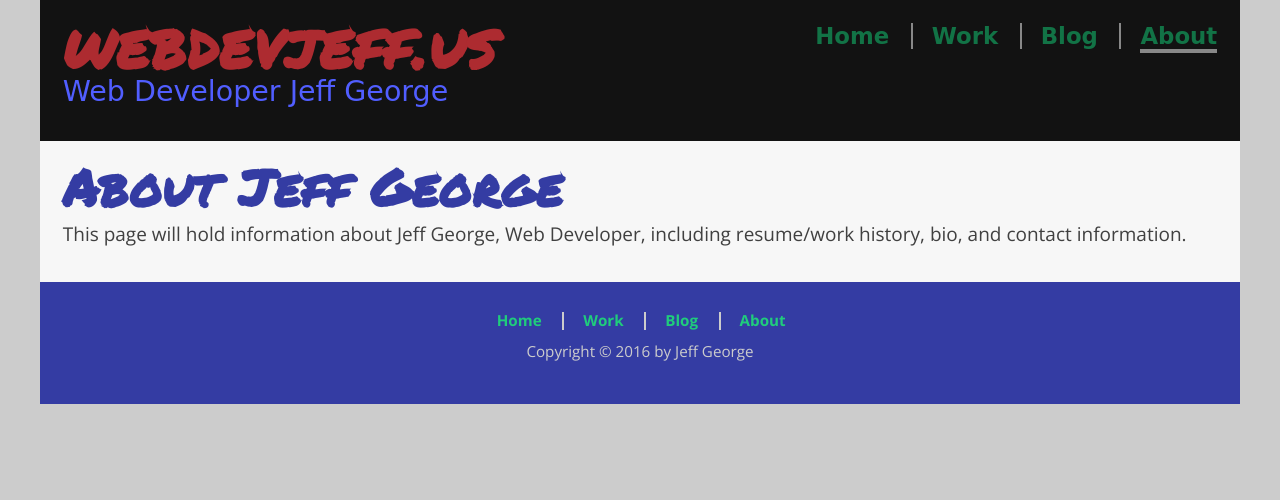
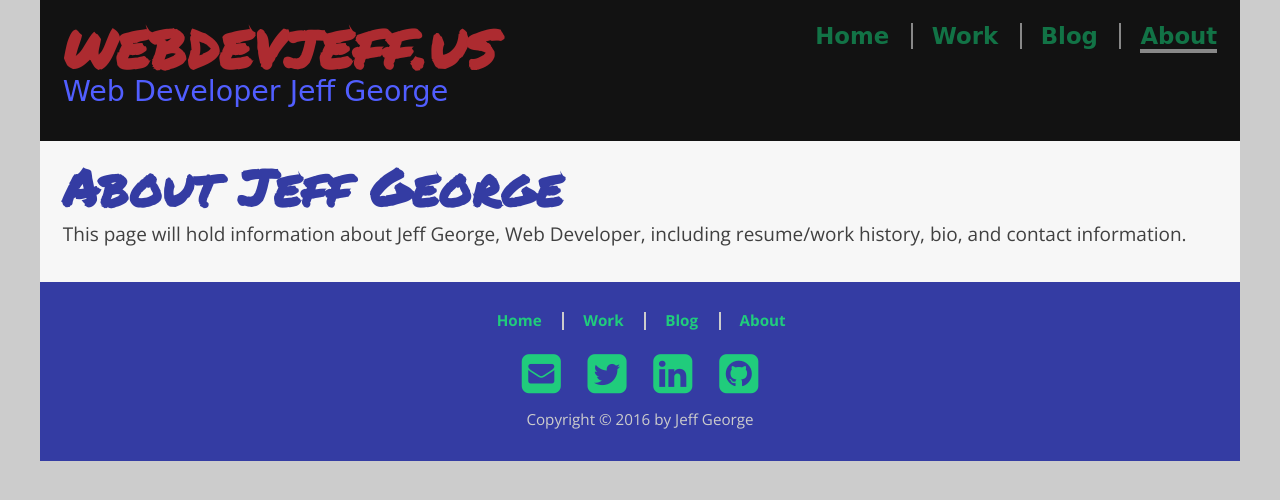
Before and after one commit to webdevjeffus/webdev-new, a Jekyll site: the page built from about.md, in a window 1280 px wide. Shown: the top 500 px of the page. Built offline with Jekyll 4.4.1, drawn with Linux system fonts in a browser that asks for light colours; nearby versions of some CDN libraries; some web fonts are replaced.

Commit message:
Move main element from default layout inside content in child layouts

```diff
--- a/_layouts/blog-post.html
+++ b/_layouts/blog-post.html
@@ -4,7 +4,7 @@
 ---
 
 
-<section class="row">
+<main class="row">
 
   <article class="ph-col-12 tab-col-8 cmp-col-9 gtr">
 
@@ -23,4 +23,4 @@
 
   {% include blog-side.html %}
 
-</section>
+</main>
--- a/_layouts/default.html
+++ b/_layouts/default.html
@@ -12,6 +12,7 @@
   <link rel="stylesheet" href="{{site.baseurl}}/css/drop-in-wb.css">
   <link rel="stylesheet" href="{{site.baseurl}}/css/griddy.css">
   <link rel="stylesheet" href="{{site.baseurl}}/css/main.css">
+  <link rel="stylesheet" href="https://maxcdn.bootstrapcdn.com/font-awesome/4.4.0/css/font-awesome.min.css">
 
   <!-- HTML5SHIV script borrowed from HTML5Boilerplate -->
   <!--[if lt IE 9]>
@@ -34,15 +35,25 @@
     {% include nav-main.html %}
   </header>
 
-  <main>
-
-      {{content | smartify }}
-
-  </main>
+  {{content | smartify }}
 
   <footer>
     {% include nav-main.html %}
-    <p>Copyright &copy; 2016 by Jeff George</p>
+    <div class="row gtr">
+      <a class="gtr" href="mailto:webdevjeffus@gmail.com" title="Email Jeff George at webdevjeffus@gmail.com">
+        <i class="fa fa-envelope-square fa-3x"></i>
+      </a>
+      <a class="gtr" href="https://twitter.com/webdevjeffus" target="_blank" title="Follow Jeff George on Twitter">
+        <i class="fa fa-twitter-square fa-3x"></i>
+      </a>
+      <a class="gtr" href="https://www.linkedin.com/in/webdevjeffus" target="_blank" title="Jeff George at LinkedIn">
+        <i class="fa fa-linkedin-square fa-3x"></i>
+      </a>
+      <a class="gtr" href="https://github.com/webdevjeffus" target="_blank" title="Jeff George on GitHub">
+        <i class="fa fa-github-square fa-3x"></i>
+      </a>
+    </div>
+    <p class="ftrm-none">Copyright &copy; 2016 by Jeff George</p>
   </footer>
 </body>
 </html>
--- a/about.md
+++ b/about.md
@@ -3,9 +3,9 @@
 section: about
 ---
 
-<section class="row gtr">
+<main class="row gtr">
   <article class="ph-col-12 gtr">
     <h1>About Jeff George</h1>
     <p>This page will hold information about Jeff George, Web Developer, including resume/work history, bio, and contact information.</p>
   </article>
-</section>
+</main>
```
Also changed, not shown: blog.md (+2 -2 lines), work.md (+2 -2 lines).
